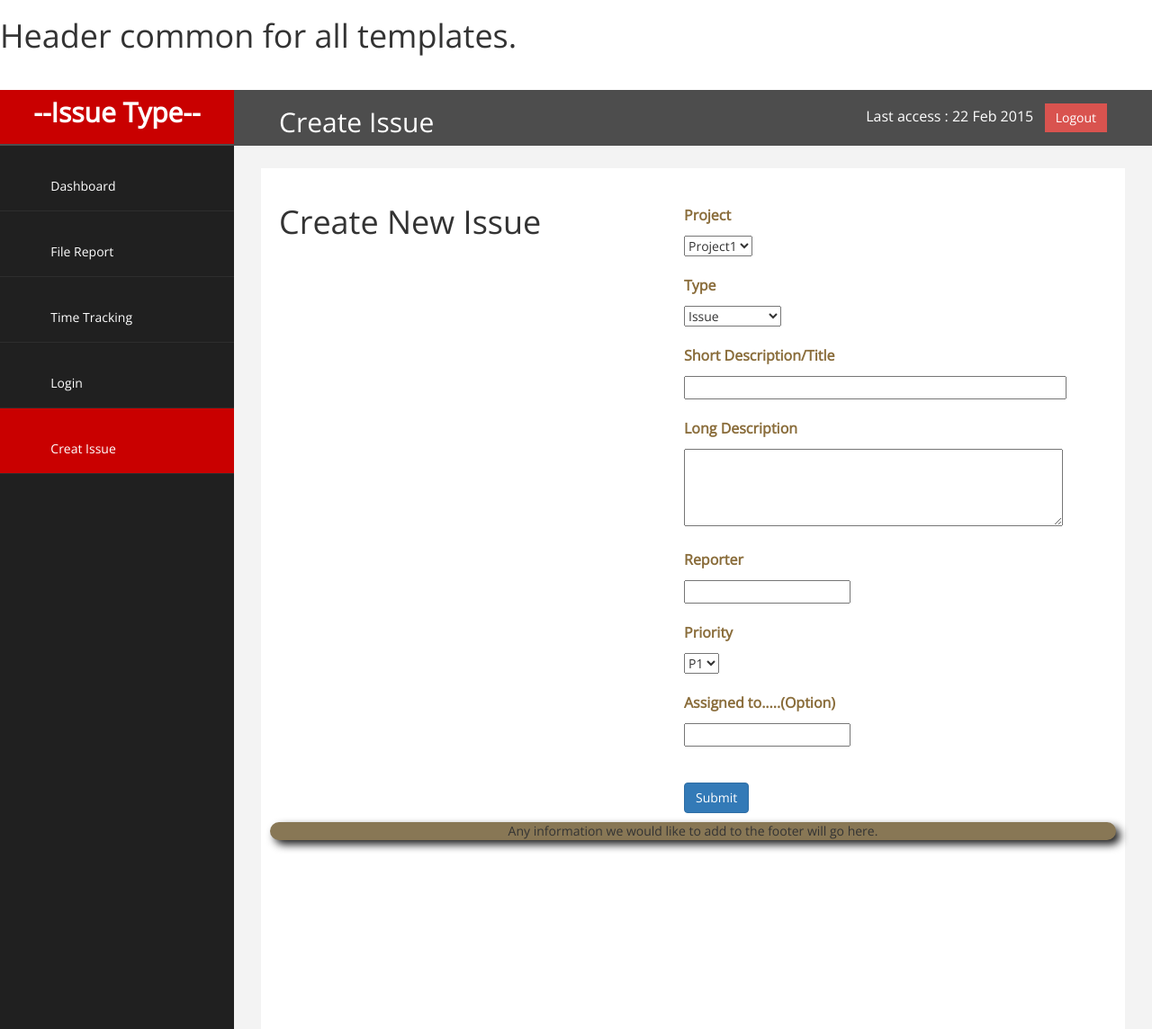
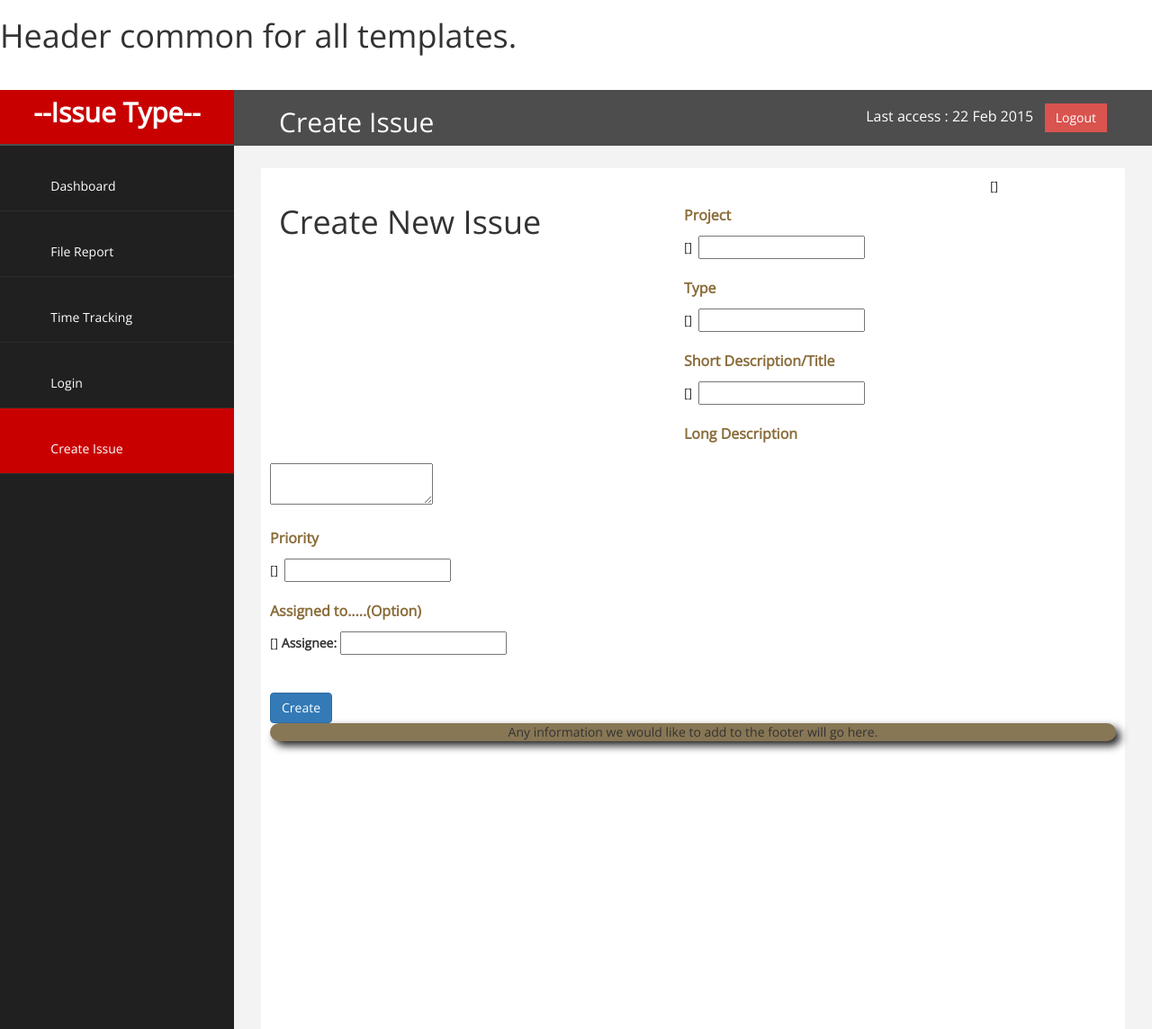
Before and after one commit to iamkelroy/CS673_G1_T3_BUGTRACKER, a Django app: template templates/Create_Issue_Bootstrap.html in a window 1280 px wide. Shown: the top 1144 px of the page at 90% size. Run offline with Django 3.2, Linux system fonts and the light colour scheme; the template is opened without the code that fills it, so the values that code supplies are empty, except form fields; tables that the repository leaves empty hold one stand-in row (values such as "Sample post"); form fields are guessed from the names that the template uses; some libraries are stand-ins or nearby versions; some web fonts are replaced.

Commit message:
linked styled create issue to views and forms

```diff
--- a/class_documents/mockups/Create_Issue_Bootstrap.html
+++ b/class_documents/mockups/Create_Issue_Bootstrap.html
@@ -14,6 +14,7 @@
   </head>
 
   <body>
+  <form>
     <div class="container">
       <div class="col-md-12">
         <div class="page-header">
@@ -24,7 +25,7 @@
         <p class="text-warning">
           <b>Project</b>
         </p>
-        <form>
+        <div>
           <select id="mySelect">
             <option>Project1</option>
             <option>Project2</option>
@@ -32,7 +33,7 @@
             <option>Project4</option>
             <option>Project5</option>
           </select>
-        </form>
+        </div>
         <p class="text-warning">
           <b>Type</b>
         </p>
@@ -79,6 +80,7 @@
         </div>
       </div>
     </div>
+  </form>
   </body>
 
 </html>
--- a/issue_tracker/app/views.py
+++ b/issue_tracker/app/views.py
@@ -26,7 +26,7 @@ class CreateIssue(CreateView):
     model = it_models.Issue
     fields = ['title', 'description', 'issue_type', 'priority', 'project',
               'assignee']
-    template_name = 'create_issue.html'
+    template_name = 'Create_Issue_Bootstrap.html'
 
     def form_valid(self, form):
         new_issue = form.save(commit=False)
@@ -60,6 +60,7 @@ def IndexIssues(request):
         'issues_list': issues_list,
     })
     return HttpResponse(template.render(context))
+
 def CreateIssues(request):
     issues_list = it_models.Issue.objects.order_by('pk')
     template = loader.get_template('Create_Issue_Bootstrap.html')
--- a/templates/Create_Issue_Bootstrap.html
+++ b/templates/Create_Issue_Bootstrap.html
@@ -51,7 +51,7 @@
                     <li><a  href="/issue/add"><i class="fa fa-desktop fa-3x"></i> File Report</a></li>
                     <li><a  href="tab-panel.html"><i class="fa fa-qrcode fa-3x"></i> Time Tracking</a></li>
                     <li><a  href="/admin/login/"><i class="fa fa-bolt fa-3x"></i> Login</a></li>
-		    <li><a  class="active-menu"  href="issue/Create_Issue_Bootstrap/"><i class="fa fa-bolt fa-3x"></i> Creat Issue</a></li>
+		            <li><a  class="active-menu"  href="issue/Create_Issue_Bootstrap/"><i class="fa fa-bolt fa-3x"></i> Create Issue</a></li>
                 </ul>
             </div>
         </nav>
@@ -62,66 +62,68 @@
                     <div id="description">
                     <h1 class="bug_name">Create New Issue</h1>
                     </div>
-
+                    <form action="" method="post">{% csrf_token %}
+                    {{ form.non_field_errors }}
                     <div id="resolution">
                         <p class="text-warning">
           	        <b>Project</b>
          	        </p>
-        	        <form>
-                    	    <select id="mySelect">
-                            <option>Project1</option>
-                    	    <option>Project2</option>
-            	    	    <option>Project3</option>
-            	    	    <option>Project4</option>
-            	    	    <option>Project5</option>
-          	    	    </select>
-        	        </form>
+                        <div class="fieldWrapper">
+                            {{ form.project.errors }}
+                            <label for="{{ form.title.id_for_label }}"></label>
+                            {{ form.project }}
+                        </div>
         	        <p class="text-warning">
           	        <b>Type</b>
         	        </p>
-                        <form draggable="true">
-          		    <select id="mySelect">
-            		    <option>Issue</option>
-            		    <option>Bug</option>
-            		    <option>Requirement</option>
-          		    </select>
-        		</form>
+                    <div class="fieldWrapper">
+                        {{ form.issue_type.errors }}
+                        <label for="{{ form.title.id_for_label }}"></label>
+                        {{ form.issue_type }}
+                    </div>
         		<p class="text-warning" style="">
           		<b>Short Description/Title</b>
         		</p>
-        		<input type="text" name="_IssueShortDis" size="50">
+        		<!--<input type="text" name="_IssueShortDis" size="50">-->
+                <div class="fieldWrapper">
+                    {{ form.title.errors }}
+                    <label for="{{ form.title.id_for_label }}"></label>
+                    {{ form.title }}
+                </div>
         		<p class="text-warning" style="">
          		<b>Long Description</b>
         		</p>
-        		<textarea rows="4" cols="50"></textarea>
-        		<p class="text-warning">
-          		<b>Reporter</b>
-        		</p>
-        		<input type="text" name="_Reporter">
+        		    </div>
+                <div class="fieldWrapper">
+                    {{ form.description.errors }}
+                    <label for="{{ form.title.id_for_label }}"></label>
+                    {{ form.description }}
+                </div>
         		<p style="" class="text-warning">
           		<b>Priority</b>
         		</p>
-        		<form>
-          		    <select id="mySelect">
-            		    <option>P1</option>
-            		    <option>P2</option>
-            		    <option>P3</option>
-            		    <option>P4</option>
-            		    <option>P5</option>
-          		</select>
-        		</form>
+        		    <div class="fieldWrapper">
+                        {{ form.priority.errors }}
+                        <label for="{{ form.title.id_for_label }}"></label>
+                        {{ form.priority }}
+                    </div>
         		<p class="text-warning">
           		<b>Assigned to.....(Option)</b>
         		</p>
-        		<input type="text" name="_Reporter">
+        		    <div class="fieldWrapper">
+                        {{ form.assignee.errors }}
+                        <label for="{{ form.title.id_for_label }}">Assignee:</label>
+                        {{ form.assignee }}
+                    </div>
 
 			<div class="row">
                         <div class="col-md-12">
 			    <br><br>
-               		    <a class="btn btn-primary" float="left">Submit</a>
+               		    <input type="submit" value="Create" class="btn btn-primary" float="left"/>
                    	</div>
      		  	</div>
-		   </div>
+                </form>
+		     </div>
                 <footer id="footer">
                      Any information we would like to add to the footer will go here.
                 </footer>
--- a/templates/issue_page.html
+++ b/templates/issue_page.html
@@ -53,7 +53,7 @@ font-size: 16px;"> Last access : 22 Feb 2015 &nbsp; <a href="/admin/logout/" cla
                         <a   href="/admin/login/"><i class="fa fa-bolt fa-3x"></i> Login</a>
                     </li>
 		      <li  >
-                        <a   href="issue/Create_Issue_Bootstrap/"><i class="fa fa-bolt fa-3x"></i> Creat Issue</a>
+                        <a   href="issue/Create_Issue_Bootstrap/"><i class="fa fa-bolt fa-3x"></i> Create Issue</a>
                     </li>
                 </ul>
 
```
